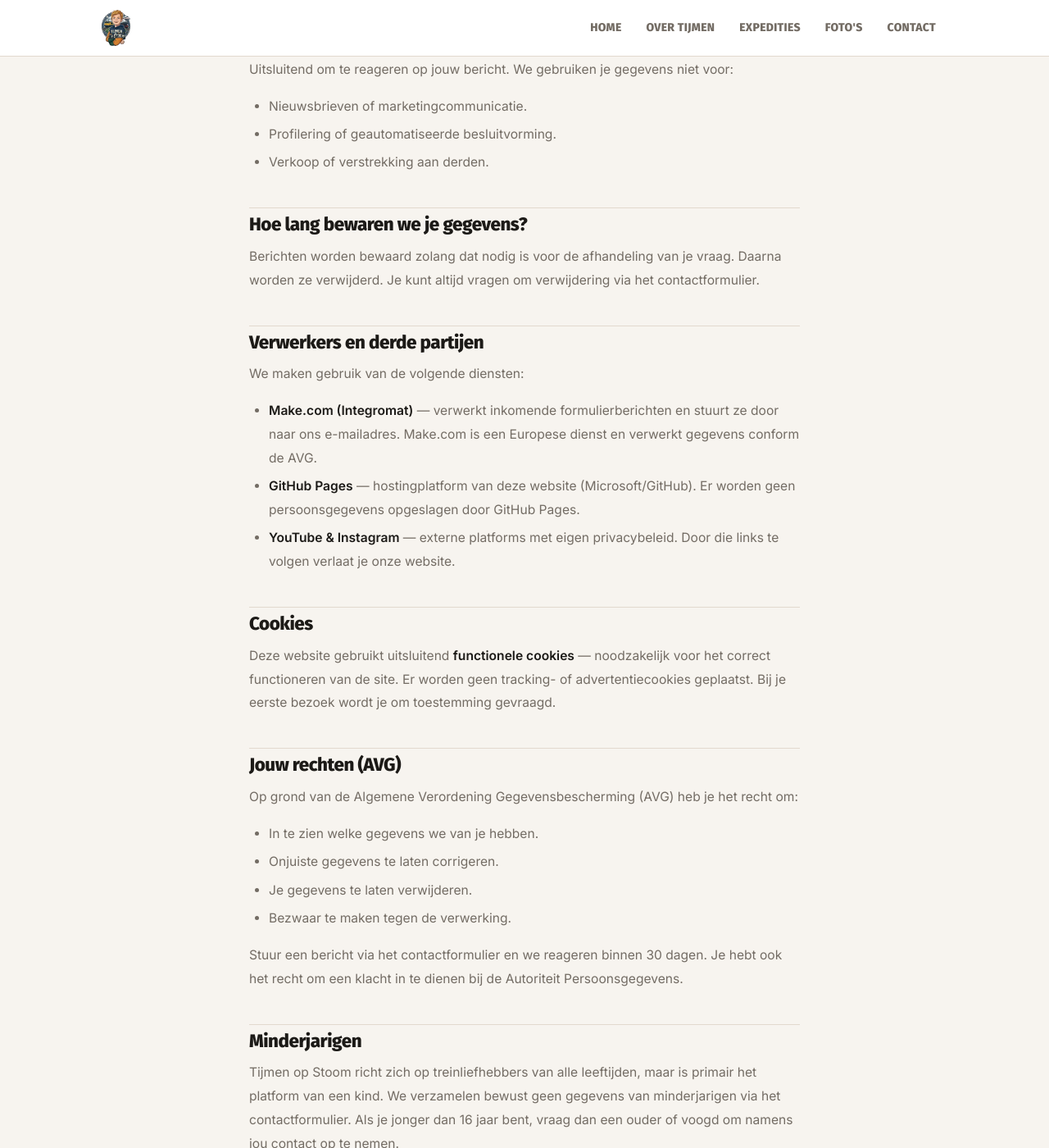
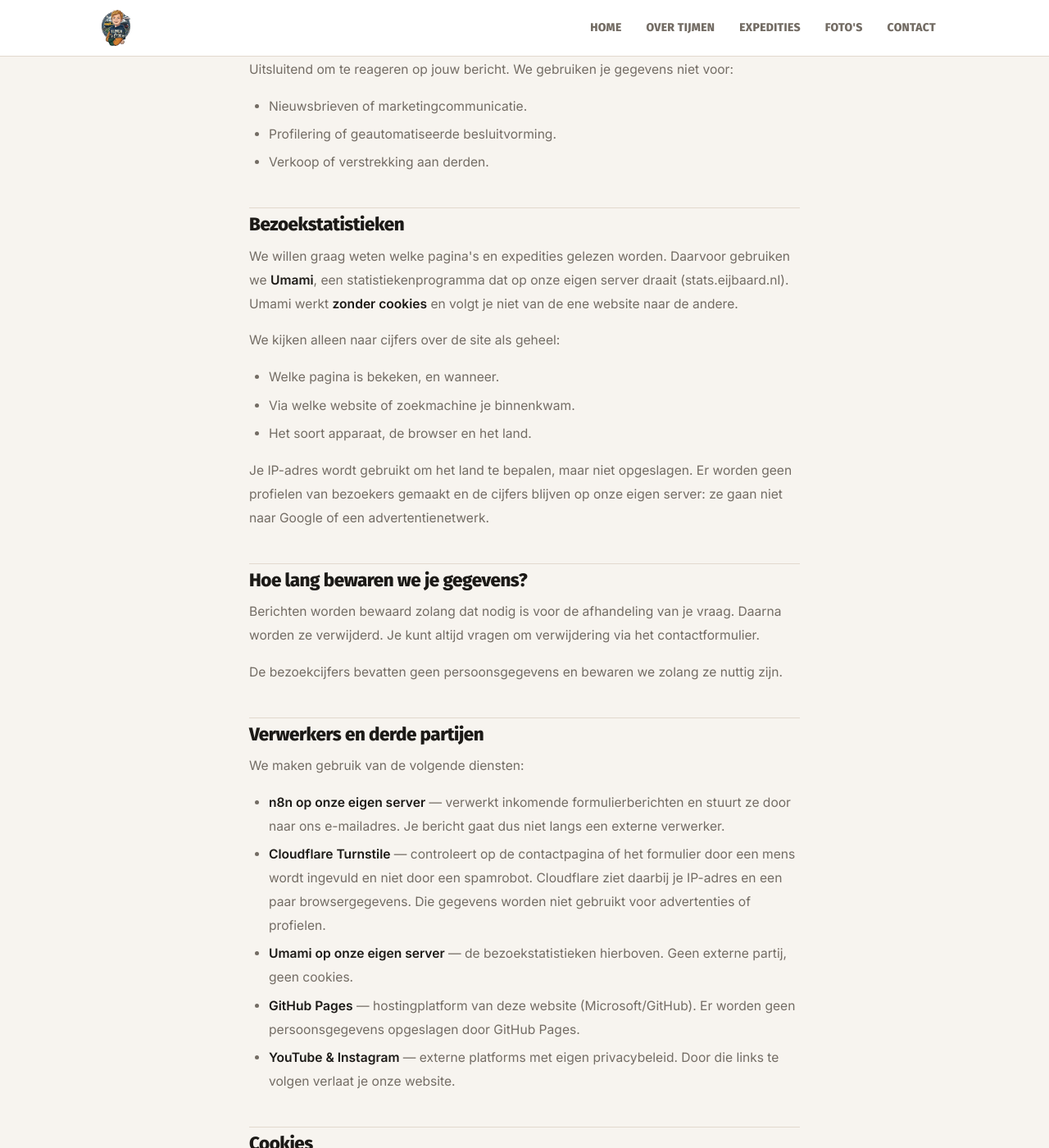
Before and after one commit to teijbaard/teijbaard.github.io, a Jekyll site: the page built from privacy.md, in a window 1280 px wide and 1400 px high, scrolled down 1019 px. Shown: the whole window at 82% size. Built offline with Jekyll 4.4.1, drawn with Linux system fonts in a browser that asks for light colours; comment, search, counter and statistics services are not loaded; some of the changed text lies outside the part shown.

Commit message:
Umami-statistieken, contactformulier via n8n met Turnstile
- Umami-script in de layout, alleen bij JEKYLL_ENV=production
- JEKYLL_ENV=production toegevoegd aan de deploy-workflow; die ontbrak,
  waardoor Jekyll live in 'development' bouwde
- Contactformulier post naar de n8n-webhook uit een build-secret in
  plaats van een hardcoded Make.com-URL
- Cloudflare Turnstile toegevoegd, met een eerlijke foutmelding als de
  widget niet laadt in plaats van een eindeloze wachtstand
- Veldnamen en payload gelijk aan die van markeijbaard.nl
- Cookiebanner verwijderd; de site plaatst zelf geen cookies meer
- Privacyverklaring bijgewerkt op statistieken, n8n en Cloudflare

Co-Authored-By: Claude Opus 5 <noreply@anthropic.com>

```diff
--- a/_config.yml
+++ b/_config.yml
@@ -47,6 +47,15 @@ keywords:
 # Zet op 'false' (of verwijder de regel) voor de normale, live website.
 maintenance_mode: false
 
+# Bezoekstatistieken (eigen server, wordt alleen ingeladen bij JEKYLL_ENV=production)
+analytics:
+  script: "https://stats.eijbaard.nl/bezoek.js"
+  website_id: "0434ad61-4a25-46a1-87ea-689c80da7e92"
+
+# Cloudflare Turnstile op het contactformulier. Leeg laten = geen widget
+# (het formulier blijft dan werken, alleen met de spamval als bescherming).
+turnstile_sitekey: "0x4AAAAAAEFjtV-o7ev4_Mhu"
+
 # Build
 future: true  # publiceer ook documenten met een toekomstige datum
 markdown: kramdown
--- a/_layouts/default.html
+++ b/_layouts/default.html
@@ -78,6 +78,13 @@
     }
   }
   </script>
+  {%- comment -%}
+    Bezoekstatistieken op onze eigen server. Alleen op de live site: lokale
+    builds en previews vervuilen de cijfers dan niet.
+  {%- endcomment -%}
+  {%- if jekyll.environment == 'production' and site.analytics.script %}
+  <script defer src="{{ site.analytics.script }}" data-website-id="{{ site.analytics.website_id }}"></script>
+  {%- endif %}
 </head>
 <body>
 
@@ -156,27 +163,6 @@
     </div>
   </footer>
 
-  <!-- Cookie banner -->
-  <link rel="stylesheet" href="https://cdn.jsdelivr.net/npm/cookieconsent@3/build/cookieconsent.min.css">
-  <script src="https://cdn.jsdelivr.net/npm/cookieconsent@3/build/cookieconsent.min.js" data-cfasync="false"></script>
-  <script>
-  window.addEventListener("load", function() {
-    window.cookieconsent.initialise({
-      "palette": {
-        "popup":  { "background": "#1C1A17" },
-        "button": { "background": "#C04E1A" }
-      },
-      "theme": "classic",
-      "type": "info",
-      "content": {
-        "message": "Deze website gebruikt functionele cookies.",
-        "dismiss": "Begrepen",
-        "link": false
-      }
-    });
-  });
-  </script>
-
   <script>
     const toggle = document.querySelector('.nav-toggle');
     const nav    = document.querySelector('.site-nav');
--- a/privacy.md
+++ b/privacy.md
@@ -65,7 +65,7 @@ permalink: /privacy/
 <div class="container">
   <div class="privacy-body">
 
-    <span class="privacy-meta">Laatste update: april 2026</span>
+    <span class="privacy-meta">Laatste update: september 2026</span>
 
     <h2>Wie zijn wij?</h2>
     <p>
@@ -98,24 +98,54 @@ permalink: /privacy/
       <li>Verkoop of verstrekking aan derden.</li>
     </ul>
 
+    <h2>Bezoekstatistieken</h2>
+    <p>
+      We willen graag weten welke pagina's en expedities gelezen worden. Daarvoor gebruiken we
+      <strong>Umami</strong>, een statistiekenprogramma dat op onze eigen server draait
+      (stats.eijbaard.nl). Umami werkt <strong>zonder cookies</strong> en volgt je niet
+      van de ene website naar de andere.
+    </p>
+    <p>We kijken alleen naar cijfers over de site als geheel:</p>
+    <ul>
+      <li>Welke pagina is bekeken, en wanneer.</li>
+      <li>Via welke website of zoekmachine je binnenkwam.</li>
+      <li>Het soort apparaat, de browser en het land.</li>
+    </ul>
+    <p>
+      Je IP-adres wordt gebruikt om het land te bepalen, maar niet opgeslagen. Er worden geen
+      profielen van bezoekers gemaakt en de cijfers blijven op onze eigen server: ze gaan niet
+      naar Google of een advertentienetwerk.
+    </p>
+
     <h2>Hoe lang bewaren we je gegevens?</h2>
     <p>
       Berichten worden bewaard zolang dat nodig is voor de afhandeling van je vraag.
       Daarna worden ze verwijderd. Je kunt altijd vragen om verwijdering via het contactformulier.
     </p>
+    <p>
+      De bezoekcijfers bevatten geen persoonsgegevens en bewaren we zolang ze nuttig zijn.
+    </p>
 
     <h2>Verwerkers en derde partijen</h2>
     <p>We maken gebruik van de volgende diensten:</p>
     <ul>
-      <li><strong>Make.com (Integromat)</strong> — verwerkt inkomende formulierberichten en stuurt ze door naar ons e-mailadres. Make.com is een Europese dienst en verwerkt gegevens conform de AVG.</li>
+      <li><strong>n8n op onze eigen server</strong> — verwerkt inkomende formulierberichten en stuurt ze door naar ons e-mailadres. Je bericht gaat dus niet langs een externe verwerker.</li>
+      <li><strong>Cloudflare Turnstile</strong> — controleert op de contactpagina of het formulier door een mens wordt ingevuld en niet door een spamrobot. Cloudflare ziet daarbij je IP-adres en een paar browsergegevens. Die gegevens worden niet gebruikt voor advertenties of profielen.</li>
+      <li><strong>Umami op onze eigen server</strong> — de bezoekstatistieken hierboven. Geen externe partij, geen cookies.</li>
       <li><strong>GitHub Pages</strong> — hostingplatform van deze website (Microsoft/GitHub). Er worden geen persoonsgegevens opgeslagen door GitHub Pages.</li>
       <li><strong>YouTube &amp; Instagram</strong> — externe platforms met eigen privacybeleid. Door die links te volgen verlaat je onze website.</li>
     </ul>
 
     <h2>Cookies</h2>
     <p>
-      Deze website gebruikt uitsluitend <strong>functionele cookies</strong> — noodzakelijk voor het correct functioneren van de site.
-      Er worden geen tracking- of advertentiecookies geplaatst. Bij je eerste bezoek wordt je om toestemming gevraagd.
+      Er worden <strong>geen tracking- of advertentiecookies</strong> geplaatst, en de
+      bezoekstatistieken werken volledig zonder cookies.
+    </p>
+    <p>
+      Eén uitzondering: op de contactpagina draait de spamcontrole van Cloudflare. Die kan een
+      technisch noodzakelijk bestandje in je browser plaatsen om te onthouden dat de controle
+      geslaagd is. Dat is functioneel en wordt niet gebruikt om je te volgen. Verder plaatst
+      deze website niets in je browser, en daarom zie je hier ook geen cookiemelding.
     </p>
 
     <h2>Jouw rechten (AVG)</h2>
```
Also changed, not shown: contact.md (+86 -25 lines), .github/workflows/deploy.yml, 1 other file.
